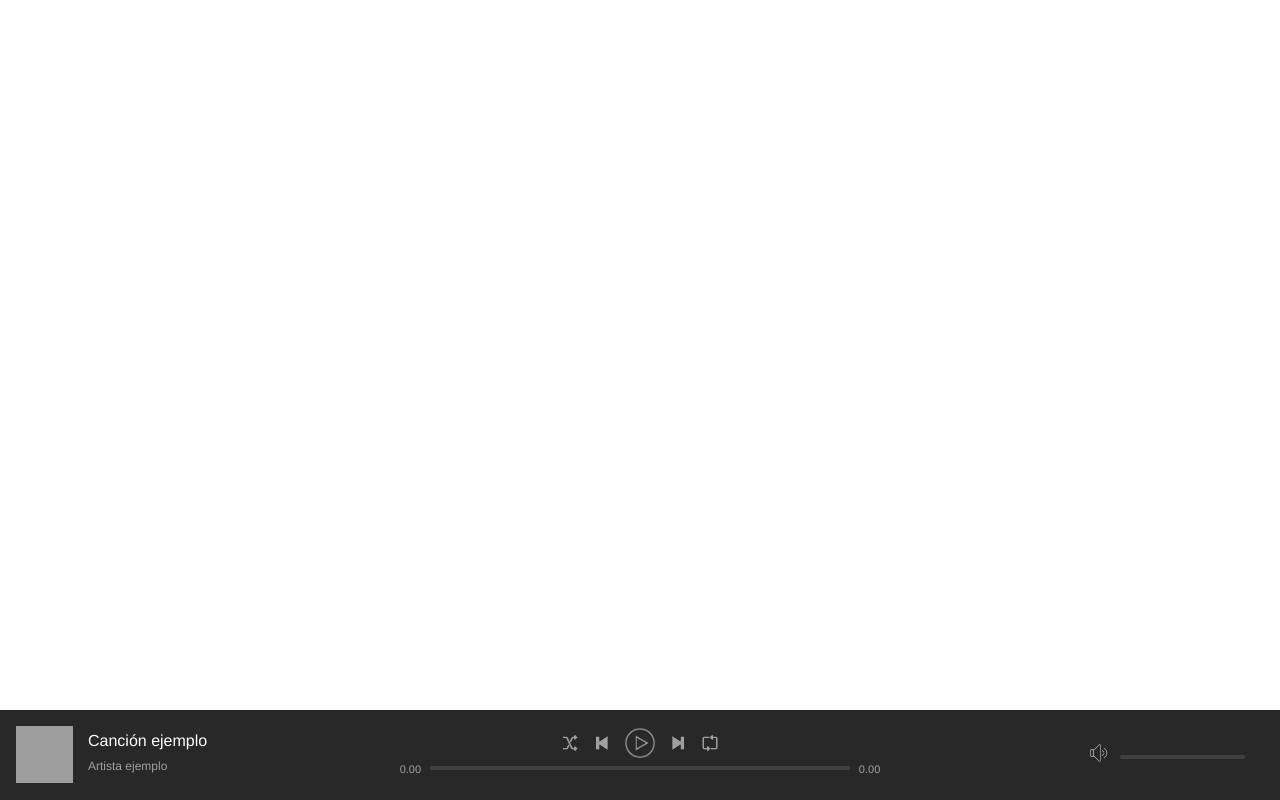
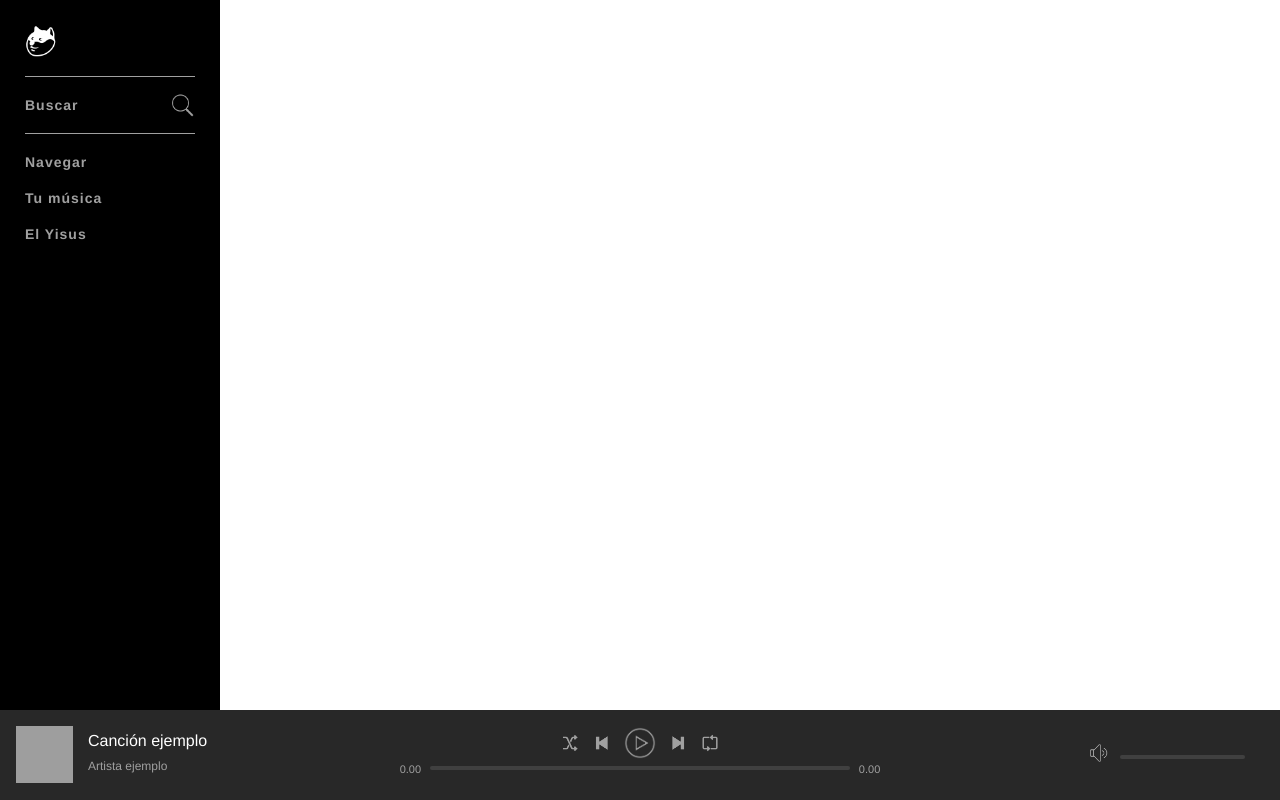
Before and after one commit to gcipherd/spotify-clon, a PHP site: page / in a window 1280 px wide. Run offline with PHP 8.4, Linux system fonts and the light colour scheme; the visitor is signed in with stand-in values (Sample User, id 1); grey boxes are pictures that could not be loaded.

Commit message:
Creación de la barra de navegación.

```diff
--- a/assets/css/estilo.css
+++ b/assets/css/estilo.css
@@ -144,3 +144,63 @@ body {
 #barraReproduccionDerecha .barraVolumen .barraProgreso {
     width: 125px;
 }
+
+#contenedorCentral {
+    min-height: 100%;
+    width: 100%;
+}
+
+#contenedorBarraNavegacion {
+    background-color: #000;
+    width: 220px;
+    height: 100vh;
+    position: fixed;
+    top: 0;
+    left: 0;
+}
+
+.barraNavegacion {
+    padding: 25px;
+    display: flex;
+    flex-direction: column;
+    -ms-flex-direction: column;
+}
+
+.logo {
+    margin-bottom: 15px;
+}
+
+.logo img {
+    width: 32px;
+}
+
+.barraNavegacion .grupo {
+    border-top: 1px solid #a0a0a0;
+    padding: 10px 0;
+}
+
+.elementoNavegacion {
+    padding: 10px 0;
+    font-size: 14px;
+    font-weight: 700;
+    display: block;
+    letter-spacing: 1px;
+    position: relative;
+
+}
+
+.elementoLinkNavegacion {
+    color: #a0a0a0;
+    text-decoration: none;
+}
+
+.elementoLinkNavegacion:hover{
+    color: #ffffff;
+}
+
+.elementoLinkNavegacion .icono {
+    position: absolute;
+    right: 0;
+    top: 6px;
+    width: 25px;
+}
--- a/index.php
+++ b/index.php
@@ -20,6 +20,35 @@
     <link rel="stylesheet" type="text/css" href="assets/css/estilo.css">
 </head>
 <body>
+    <div id="contenedorPrincipal">
+        <div id="contenedorCentral">
+            <div id="contenedorBarraNavegacion">
+                <nav class="barraNavegacion">
+                    <a href="index.php" class="logo">
+                        <img src="assets/imagenes/iconos/logo.png" alt="logo">
+                    </a>
+                    <div class="grupo">
+                        <div class="elementoNavegacion">
+                            <a href="buscar.php" class="elementoLinkNavegacion">Buscar
+                                <img src="assets/imagenes/iconos/search.png" class="icono" alt="Buscar">
+                            </a>
+                        </div>
+                    </div>
+                    <div class="grupo">
+                        <div class="elementoNavegacion">
+                            <a href="navegar.php" class="elementoLinkNavegacion">Navegar</a>
+                        </div>
+                        <div class="elementoNavegacion">
+                            <a href="tuMusica.php" class="elementoLinkNavegacion">Tu música</a>
+                        </div>
+                        <div class="elementoNavegacion">
+                            <a href="perfil.php" class="elementoLinkNavegacion">El Yisus</a>
+                        </div>
+                    </div>
+                </nav>
+            </div>
+        </div>
+
         <div id="barraReproduccionContenedor">
             <div id="barraReproduccion">
                 <div id="barraReproduccionIzquierda">
@@ -85,5 +114,6 @@
                 </div>
             </div>
         </div>
+    </div>
 </body>
 </html>
```
Also changed, not shown: assets/imagenes/iconos/logo.png (added). Lines whose indentation alone changed are shown as unchanged.
